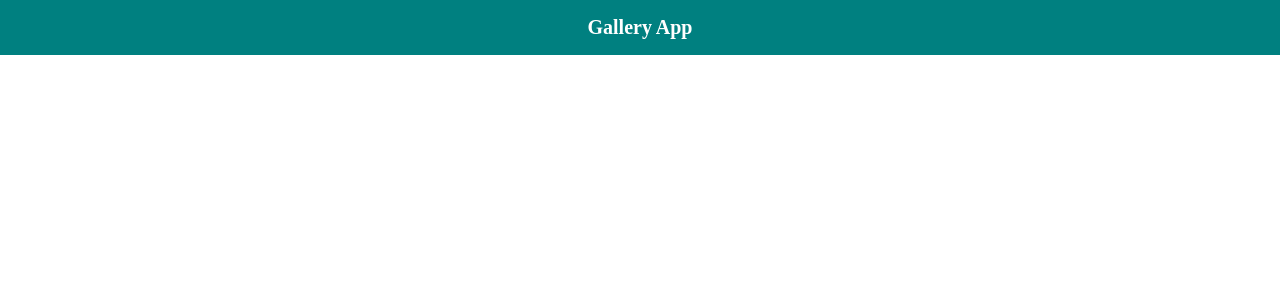
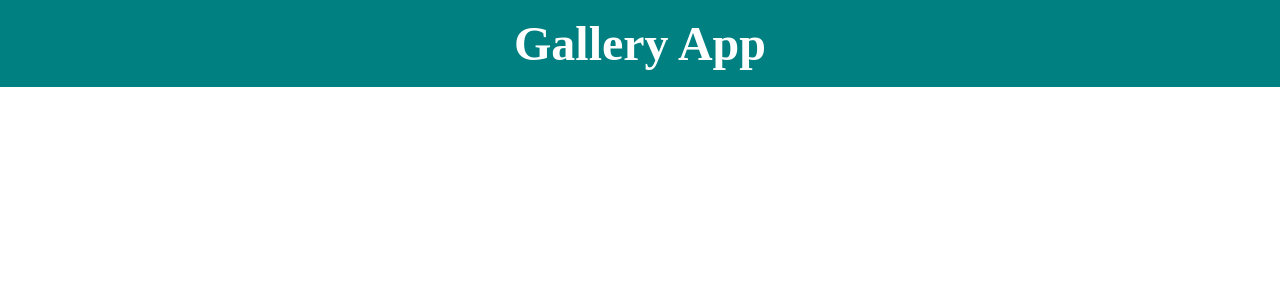
Before and after one commit to StevenRJClarke/Gallery-App, a React (Create React App) app: page / in a window 1280 px wide. Shown: the top 300 px of the page. Built offline with nearby package versions, Linux system fonts and the light colour scheme.

Commit message:
Made logo larger

```diff
--- a/src/App.css
+++ b/src/App.css
@@ -10,6 +10,6 @@
 .logo {
   color: white;
   font-family: 'Times New Roman', Times, serif;
-  font-size: 20px;
+  font-size: 48px;
   margin: 0;
 }
```
